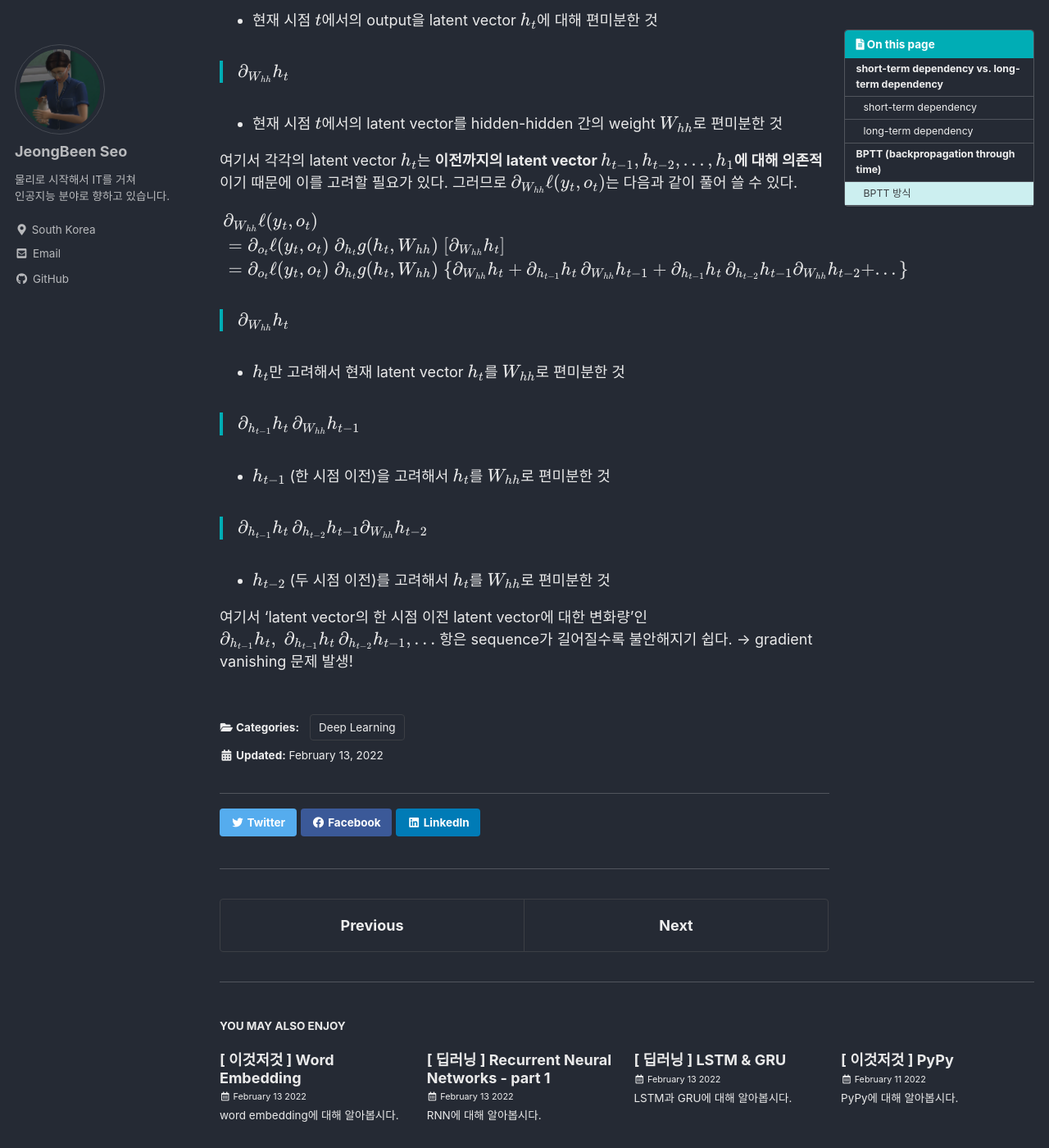
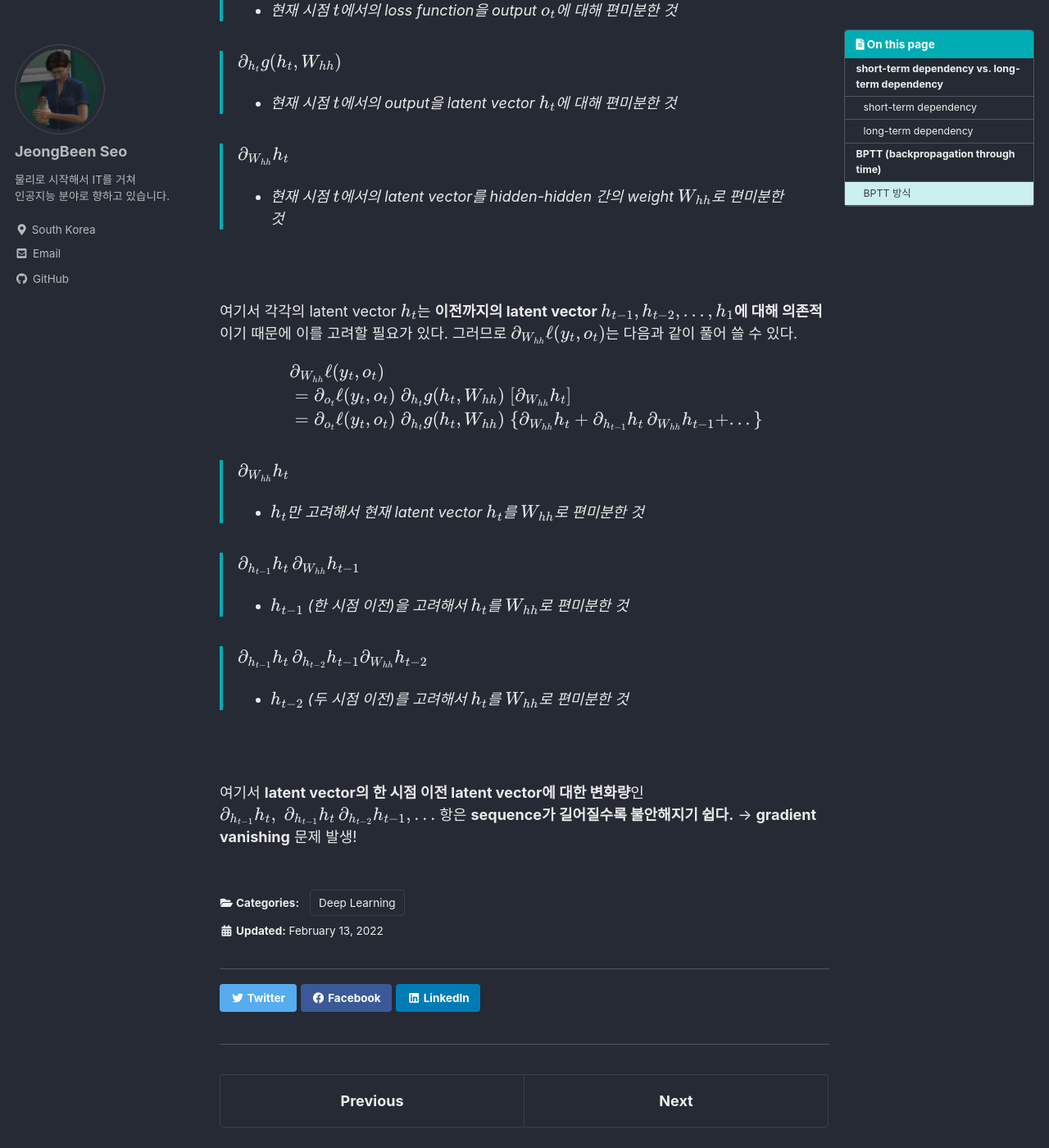
Before and after one commit to claire-1125/claire-1125.github.io, a Jekyll site: the page built from _posts/deep_learning/2022-02-13-rnn_2.md, in a window 1280 px wide and 1400 px high, scrolled down 2898 px. Shown: the whole window at 82% size. Built offline with Jekyll 4.4.1, drawn with Linux system fonts in a browser that asks for light colours; cached includes are drawn as plain includes; formulas are drawn with MathJax 3; some of the changed text lies outside the part shown.

Commit message:
committed in Feb 13

```diff
--- a/_posts/deep_learning/2022-02-13-rnn_2.md
+++ b/_posts/deep_learning/2022-02-13-rnn_2.md
@@ -25,13 +25,10 @@
 - 멀리 있는 시점의 데이터와의 관계
 - (vanilla) RNN은 **long-term dependency에는 약하다**는 것이 본질적인 한계점
     - RNN의 특성
-
         > input sequence의 길이에 따라 **hidden layer 계산이 반복**된다. 그런데 **굉장히 길이가 긴 input sequence**를 사용하는 것이 상당수이다.
-
         - input sequence의 길이가 **길면** sequence **앞부분 요소의 영향력**은 time step이 진행될수록 **점점 약해져** ($w<1$이면 exponentially decay) 나중에는 **소멸**할 것이다.
 
         > weight sharing을 하므로 timestep 방향으로 **backpropagation**을 할 때 **동일한 weight**가 **gradient에 반복적으로 곱해진다.**
-
         - gradient vanishing / exploding 발생...!
 
 <br/>
@@ -44,7 +41,7 @@
 
 ### BPTT 방식
 
-먼저 아래와 같이 Gradient Descent 방식으로  weight를 업데이트할 수 있으며, 전체 loss function은 각 시점 $t$에서의 loss function를 더해서 구할 수 있다.
+먼저 아래와 같이 Gradient Descent 방식으로 weight를 업데이트할 수 있으며, 전체 loss function은 각 시점 t에서의 loss function를 더해서 구할 수 있다.
 
 $$
 \begin{align*}
@@ -54,20 +51,24 @@
 \end{align*}
 $$
 
+
+
 - $x$, $y$ : 전체 input, output
 - $\ell(y_t,o_t)$ : 각 시점 $t$에서의 loss function
 - $y_t$ : 시점 $t$에서의 정답
 - $o_t$ : 시점 $t$에서의 예측값 (= $\hat{x}_t, y_t$)
 
+<br/>
+
 그리고 이와 별개로 각 시점 $t$의 latent vector $h_t$, output $o_t$은 다음과 같이 표현할 수 있다.
 
 > $h_t=f(x_t,h_{t-1},W_{hh})$
-
 - latent vector $h_t$는 현재 input $x_t$, 이전 시점의 latent vector $h_{t-1}$ 그리고 hidden-hidden 간의 weight $W_{hh}$에 대한 함수이다.
 
 > $o_t=g(h_t,W_{hy})$
+- output $o_t$는 현재 latent vector $h_t$, hidden-output간의 weight $W_{hy}$에 대한 함수이다.
 
-- output $o_t$는 현재 latent vector $h_t$, hidden-output간의 weight $W_{hy}$에 대한 함수이다.
+<br/>
 
 이제 chain rule을 이용하여 loss function의 gradient를 표현하면 다음과 같다.
 
@@ -83,16 +84,15 @@
 $$
 
 > $\partial_{o_t}\ell(y_t,o_t)$
-
 - 현재 시점 $t$에서의 loss function을 output $o_t$에 대해 편미분한 것
 
 > $\partial_{h_t}g(h_t,W_{hh})$
-
 - 현재 시점 $t$에서의 output을 latent vector $h_t$에 대해 편미분한 것
 
 > $\partial_{W_{hh}}h_t$
+- 현재 시점 $t$에서의 latent vector를 hidden-hidden 간의 weight $W_{hh}$로 편미분한 것
 
-- 현재 시점 $t$에서의 latent vector를 hidden-hidden 간의 weight $W_{hh}$로 편미분한 것
+<br/>
 
 여기서 각각의 latent vector $h_t$는 **이전까지의 latent vector $h_{t-1},h_{t-2},...,h_1$에 대해 의존적**이기 때문에 이를 고려할 필요가 있다.  그러므로 $\partial_{W_{hh}} \ell(y_t,o_t)$는 다음과 같이 풀어 쓸 수 있다.
 
@@ -104,23 +104,21 @@
 &= \partial_{o_t} \ell(y_t,o_t) \; \partial_{h_t} g(h_t,W_{hh}) \; [\partial_{W_{hh}} h_t]
 \\ \,
 &= \partial_{o_t} \ell(y_t,o_t) \; \partial_{h_t} g(h_t,W_{hh}) \;
-\{ \partial_{W_{hh}} h_t + \partial_{h_{t-1}} h_t\,\partial_{W_{hh}}h_{t-1} +
-\partial_{h_{t-1}} h_t\,\partial_{h_{t-2}} h_{t-1}\partial_{W_{hh}}h_{t-2} + ...\}
+\{ \partial_{W_{hh}} h_t + \partial_{h_{t-1}} h_t\,\partial_{W_{hh}}h_{t-1} + ...\}
 \end{align*}
 $$
 
 > $\partial_{W_{hh}}h_t$
-
 - $h_t$만 고려해서 현재 latent vector $h_t$를 $W_{hh}$로 편미분한 것
 
 > $\partial_{h_{t-1}} h_t\,\partial_{W_{hh}}h_{t-1}$
-
 - $h_{t-1}$ (한 시점 이전)을 고려해서 $h_t$를 $W_{hh}$로 편미분한 것
 
 > $\partial_{h_{t-1}} h_t\,\partial_{h_{t-2}} h_{t-1}\partial_{W_{hh}}h_{t-2}$
-
 - $h_{t-2}$ (두 시점 이전)를 고려해서 $h_t$를 $W_{hh}$로 편미분한 것
 
-여기서 ‘latent vector의 한 시점 이전 latent vector에 대한 변화량’인 $\partial_{h_{t-1}} h_t,\;
-\partial_{h_{t-1}} h_t\,\partial_{h_{t-2}} h_{t-1},...$ 항은 sequence가 길어질수록 불안해지기 쉽다.
-→ gradient vanishing 문제 발생!
+<br/>
+
+여기서 **latent vector의 한 시점 이전 latent vector에 대한 변화량**인 $\partial_{h_{t-1}} h_t,\;
+\partial_{h_{t-1}} h_t\,\partial_{h_{t-2}} h_{t-1},...$ 항은 **sequence가 길어질수록 불안해지기 쉽다.**
+→ **gradient vanishing** 문제 발생!
```
